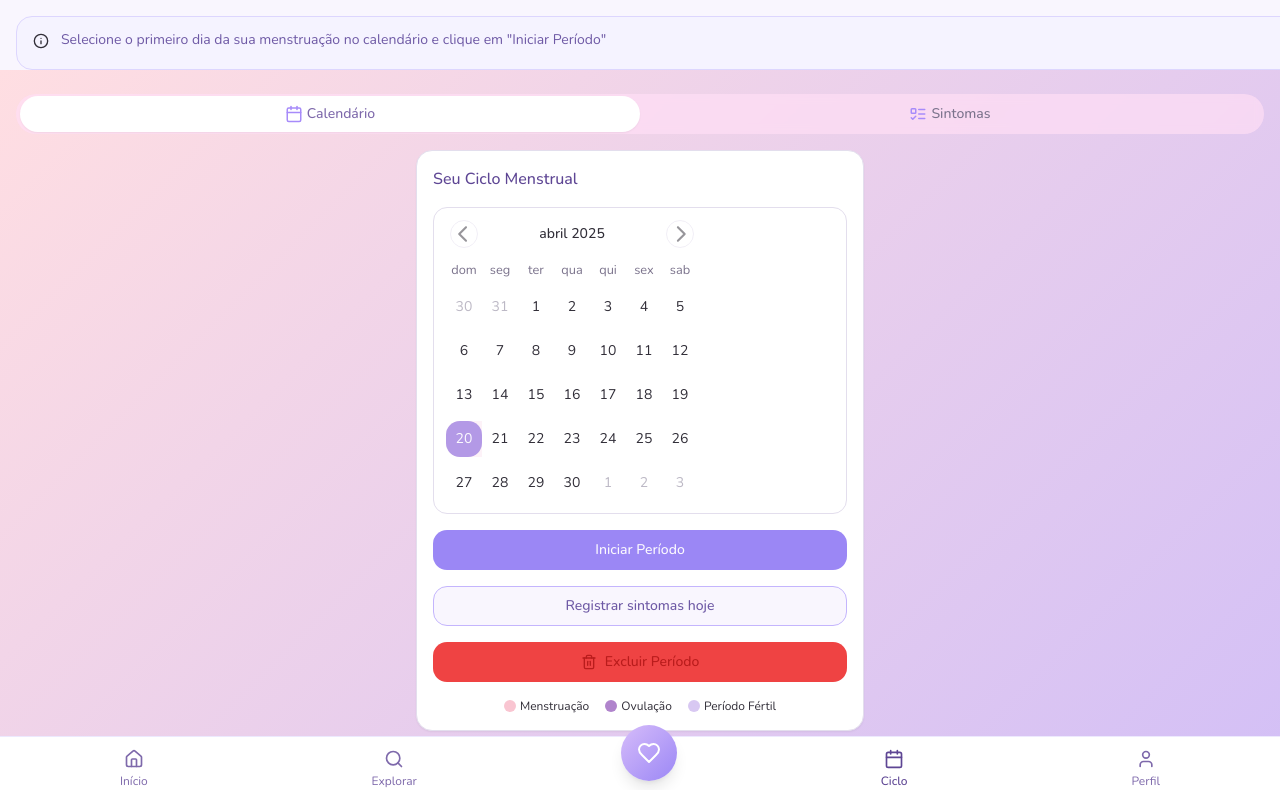
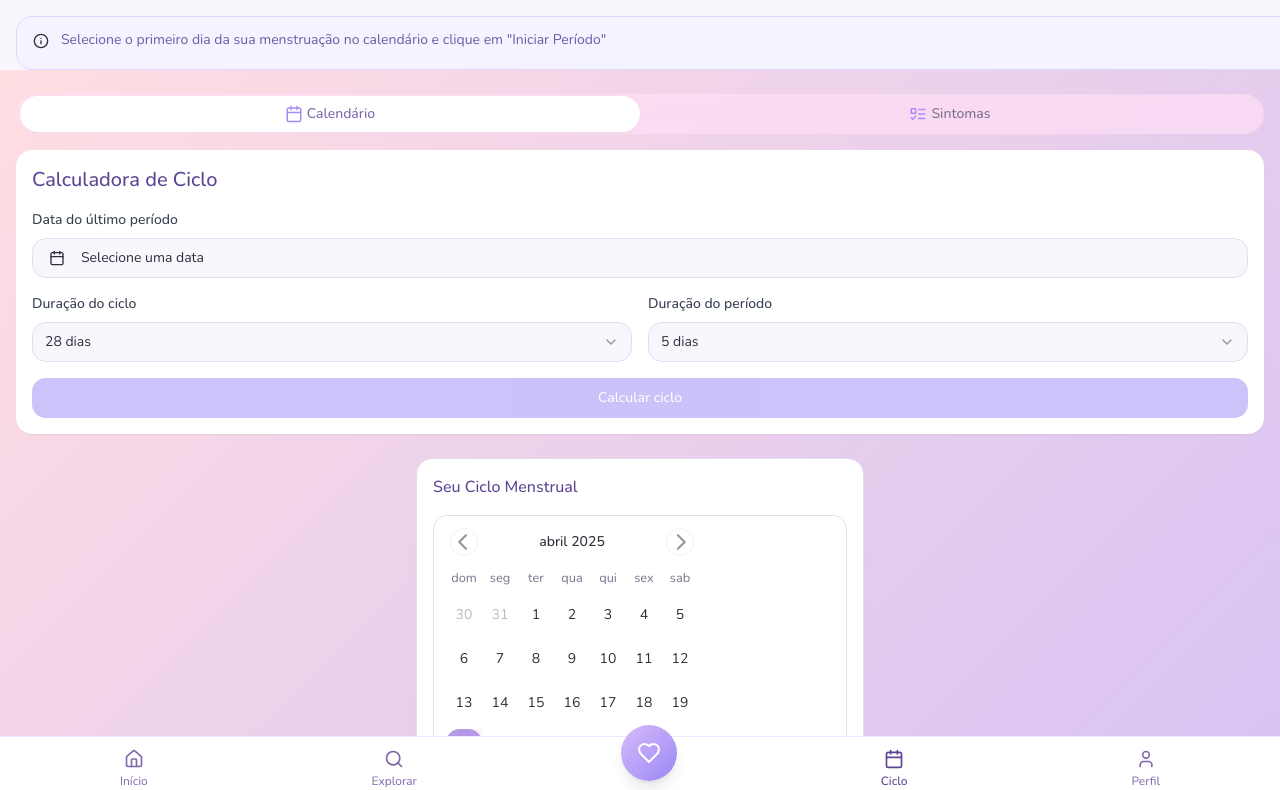
Before and after one commit to arongirardelli/flor-de-lavanda-medita, a React (Vite) app: page /ciclo in a window 1280 px wide. Shown: the top 790 px of the page. Built offline with nearby package versions, Linux system fonts and the light colour scheme.

Commit message:
Fix: CycleCalculatorForm JSX error
The CycleCalculatorForm component was not correctly implemented as a JSX component, causing a type error. This commit fixes the component to be a valid JSX element.

```diff
--- a/src/components/CycleCalculatorForm.tsx
+++ b/src/components/CycleCalculatorForm.tsx
@@ -10,9 +10,11 @@ import { cn } from '@/lib/utils';
 import { supabase } from '@/integrations/supabase/client';
 import { useAuth } from '@/components/AuthProvider';
 import { toast } from 'sonner';
+
 interface CycleCalculatorFormProps {
   onCalculate: () => void;
 }
+
 export function CycleCalculatorForm({
   onCalculate
 }: CycleCalculatorFormProps) {
@@ -20,19 +22,24 @@ export function CycleCalculatorForm({
   const [cycleLength, setCycleLength] = useState("28");
   const [periodDuration, setPeriodDuration] = useState("5");
   const [isCalendarOpen, setIsCalendarOpen] = useState(false);
+
   const {
     user
   } = useAuth();
+
   const cycleLengthOptions = Array.from({
     length: 15
   }, (_, i) => (21 + i).toString());
+
   const periodDurationOptions = Array.from({
     length: 10
   }, (_, i) => (3 + i).toString());
+
   const handleDateSelect = (date: Date | undefined) => {
     setLastPeriodDate(date);
     setIsCalendarOpen(false);
   };
+
   const clearPreviousCycles = async (userId: string) => {
     try {
       const {
@@ -45,6 +52,7 @@ export function CycleCalculatorForm({
       throw error;
     }
   };
+
   const calculateCycleDates = (startDate: Date, cycleLen: number, periodLen: number) => {
     const dates = [];
     const cycleDuration = parseInt(cycleLen.toString());
@@ -78,6 +86,7 @@ export function CycleCalculatorForm({
     }
     return dates;
   };
+
   const handleSubmit = async () => {
     if (!lastPeriodDate || !user) {
       toast.error('Por favor, preencha a data do último período');
@@ -103,5 +112,88 @@ export function CycleCalculatorForm({
       toast.error('Erro ao salvar o ciclo. Tente novamente.');
     }
   };
-  return;
+
+  return (
+    <div className="space-y-4 mb-6 bg-white rounded-lg p-4 shadow-sm">
+      <h2 className="text-xl font-medium text-lavanda-800">Calculadora de Ciclo</h2>
+      <div className="space-y-4">
+        <div className="space-y-2">
+          <label htmlFor="last-period" className="block text-sm font-medium text-gray-700">
+            Data do último período
+          </label>
+          <Popover open={isCalendarOpen} onOpenChange={setIsCalendarOpen}>
+            <PopoverTrigger asChild>
+              <Button
+                id="last-period"
+                variant="outline"
+                className="w-full justify-start text-left font-normal"
+              >
+                <CalendarIcon className="mr-2 h-4 w-4" />
+                {lastPeriodDate ? (
+                  format(lastPeriodDate, "PPP", { locale: ptBR })
+                ) : (
+                  <span>Selecione uma data</span>
+                )}
+              </Button>
+            </PopoverTrigger>
+            <PopoverContent className="w-auto p-0">
+              <Calendar
+                mode="single"
+                selected={lastPeriodDate}
+                onSelect={handleDateSelect}
+                locale={ptBR}
+                initialFocus
+              />
+            </PopoverContent>
+          </Popover>
+        </div>
+
+        <div className="grid grid-cols-2 gap-4">
+          <div className="space-y-2">
+            <label htmlFor="cycle-length" className="block text-sm font-medium text-gray-700">
+              Duração do ciclo
+            </label>
+            <Select value={cycleLength} onValueChange={setCycleLength}>
+              <SelectTrigger id="cycle-length" className="w-full">
+                <SelectValue placeholder="Selecione" />
+              </SelectTrigger>
+              <SelectContent>
+                {cycleLengthOptions.map((option) => (
+                  <SelectItem key={option} value={option}>
+                    {option} dias
+                  </SelectItem>
+                ))}
+              </SelectContent>
+            </Select>
+          </div>
+
+          <div className="space-y-2">
+            <label htmlFor="period-duration" className="block text-sm font-medium text-gray-700">
+              Duração do período
+            </label>
+            <Select value={periodDuration} onValueChange={setPeriodDuration}>
+              <SelectTrigger id="period-duration" className="w-full">
+                <SelectValue placeholder="Selecione" />
+              </SelectTrigger>
+              <SelectContent>
+                {periodDurationOptions.map((option) => (
+                  <SelectItem key={option} value={option}>
+                    {option} dias
+                  </SelectItem>
+                ))}
+              </SelectContent>
+            </Select>
+          </div>
+        </div>
+
+        <Button
+          className="w-full bg-lavanda-500 hover:bg-lavanda-600"
+          onClick={handleSubmit}
+          disabled={!lastPeriodDate}
+        >
+          Calcular ciclo
+        </Button>
+      </div>
+    </div>
+  );
 }
```
